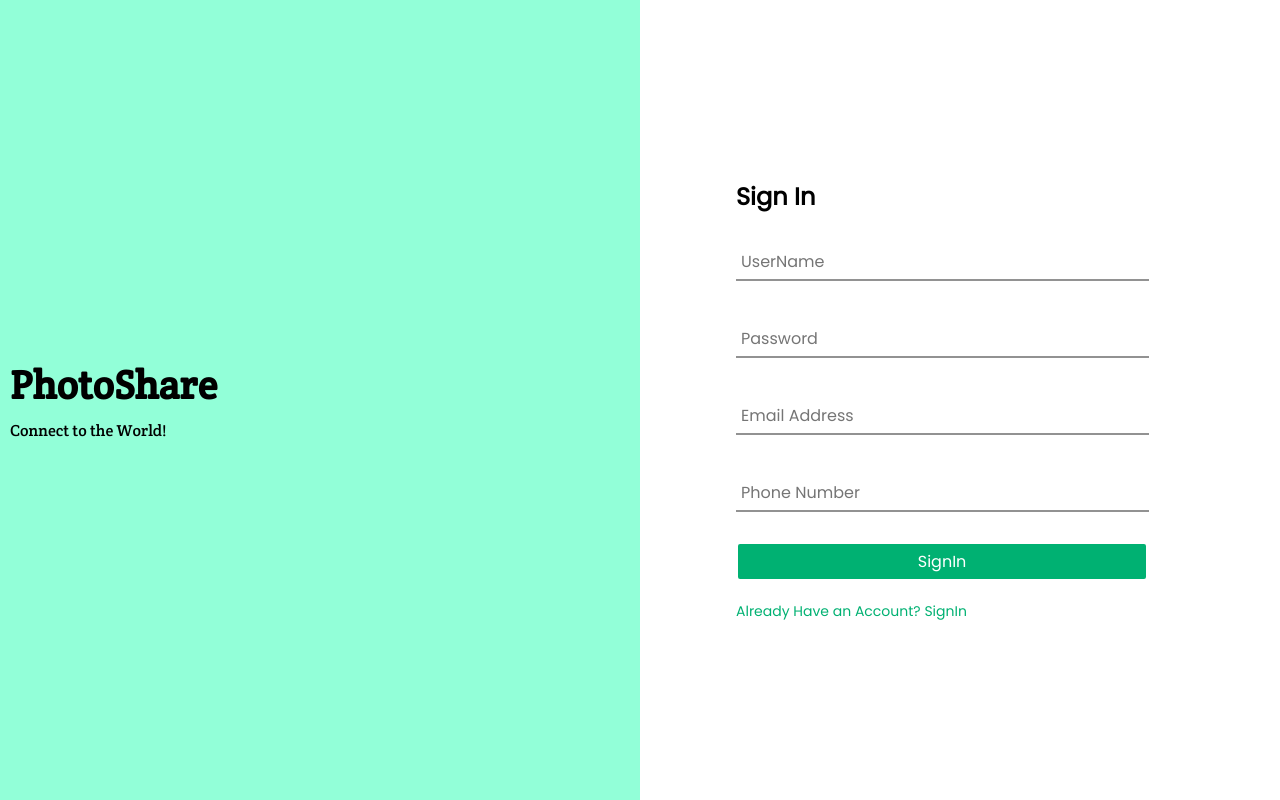
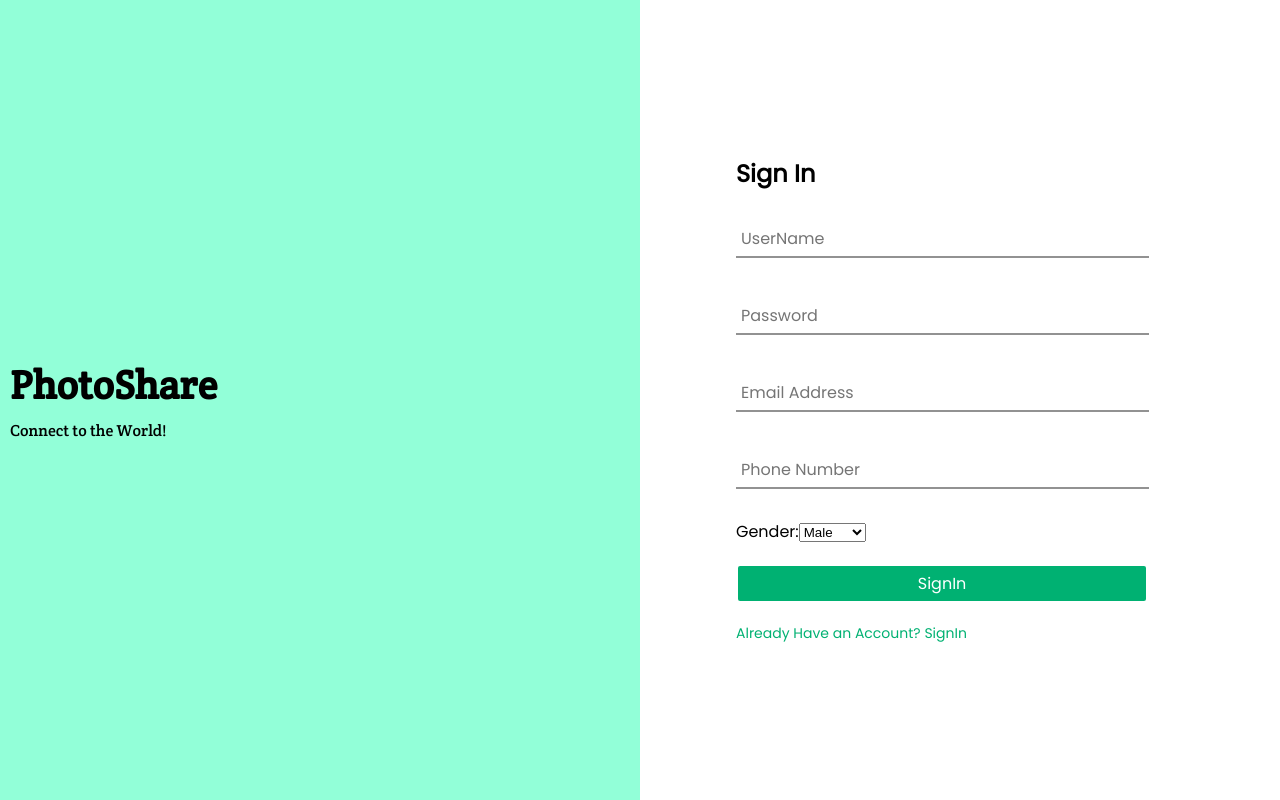
Before and after one commit to samba-chinta/mini-2, a React (Create React App) app in the folder client/: page /signup in a window 1280 px wide. Built offline with nearby package versions, Linux system fonts and the light colour scheme.

Commit message:
form completed

```diff
--- a/client/src/components/Forms/SignupForm.js
+++ b/client/src/components/Forms/SignupForm.js
@@ -10,13 +10,16 @@ const SignupForm = (props) => {
   const user_password = useRef("");
   const user_email = useRef("");
   const user_phone = useRef("");
-  // const user_dob = useRef("");
-  // const user_gender = useRef("");
+  const user_dob = useRef("");
+  const user_gender = useRef("");
 
   const formSubmitHandler = (e) => {
     e.preventDefault();
     console.log(user_name.current.value);
     console.log(user_password.current.value);
+    console.log(user_email.current.value);
+    console.log(user_phone.current.value);
+    console.log(user_gender.current.value);
   };
 
   return (
@@ -29,8 +32,18 @@ const SignupForm = (props) => {
           placeholder="Password"
           ref={user_password}
         />
-        <InputField type="email" placeholder="Email Address" ref={user_email}/>
-        <InputField type="text" placeholder="Phone Number" ref={user_phone}/>
+        <InputField type="email" placeholder="Email Address" ref={user_email} />
+        <InputField type="text" placeholder="Phone Number" ref={user_phone} />
+        <div className={classes["dob-n-gender"]}>
+          <label>
+            Gender:
+            <select ref={user_gender}>
+              <option value="male">Male</option>
+              <option value="female">Female</option>
+            </select>
+          </label>
+
+        </div>
         <Button type="submit" value="SignIn" className={classes["form-btn"]} />
         <Link to="/signin">Already Have an Account? SignIn</Link>
       </form>
--- a/client/src/styles/button.module.css
+++ b/client/src/styles/button.module.css
@@ -14,3 +14,13 @@
   color: #000;
   border: solid 2px var(--primary-button-color);
 }
+
+.btn a {
+  text-decoration: none;
+  color: #fff;
+}
+
+.btn:hover a {
+  text-decoration: none;
+  color: #000;
+}
```
